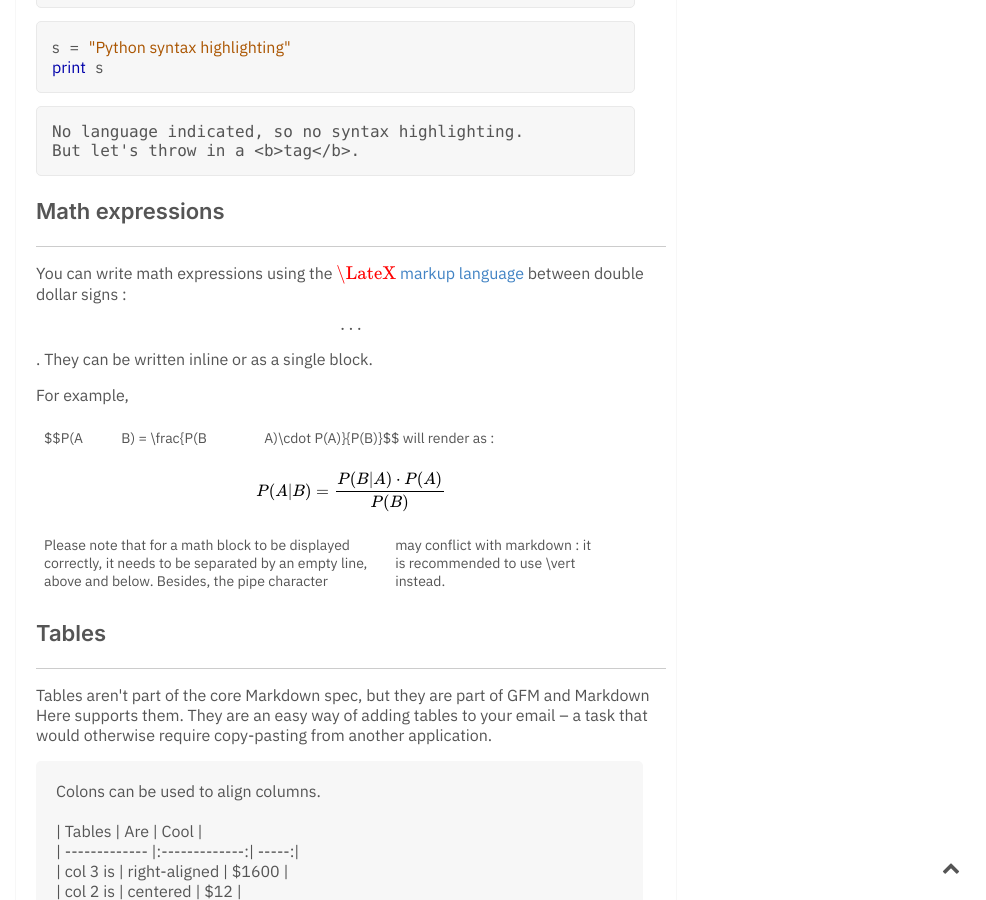
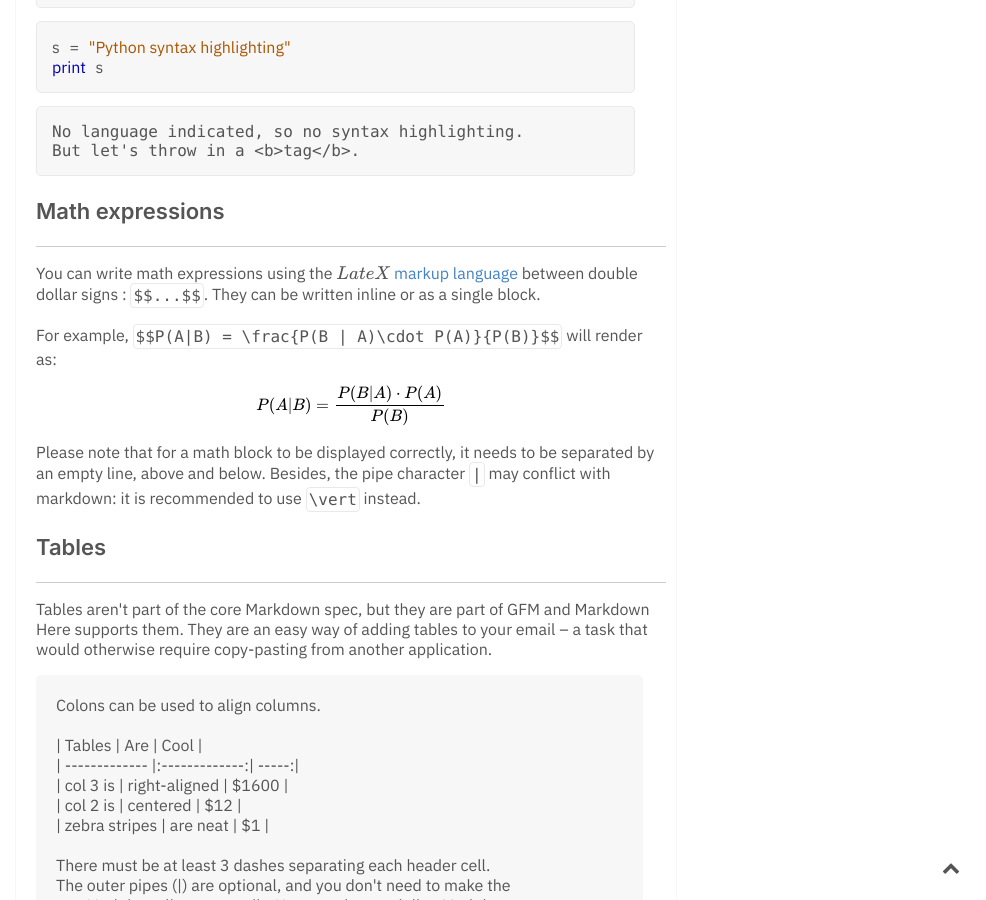
Before and after one commit to raghudotcc/simply-jekyll, a Jekyll site: the page built from _posts/2020-01-01-Test-page-to-see-how-the-markdown-is-rendered.md, in a window 1280 px wide and 900 px high, scrolled down 5080 px. Shown: the whole window, without its empty margins (294-1280 px from the left). Built offline with Jekyll 4.4.1, drawn with Linux system fonts in a browser that asks for light colours; formulas are drawn with MathJax 3; comment, search, counter and statistics services are not loaded.

```diff
--- a/_layouts/post.html
+++ b/_layouts/post.html
@@ -55,7 +55,7 @@
         </div>
         <button class="scroll-to-top" id="scroll-to-top"><i class="fa fa-chevron-up"></i></button>
     </div>
-    <script type="text/javascript" async src="https://cdn.mathjax.org/mathjax/latest/MathJax.js?config=TeX-MML-AM_CHTML"></script>
+    <script async src="https://cdnjs.cloudflare.com/ajax/libs/mathjax/2.7.1/MathJax.js?config=TeX-MML-AM_CHTML" type="text/javascript"></script>
     <script>
         document.getElementById("scroll-to-top").addEventListener("click", function() {
             window.scrollTo({top: 0, left: 0, behavior: 'smooth'});
--- a/_posts/2020-01-01-Test-page-to-see-how-the-markdown-is-rendered.md
+++ b/_posts/2020-01-01-Test-page-to-see-how-the-markdown-is-rendered.md
@@ -235,15 +235,13 @@ But let's throw in a <b>tag</b>.
 ### Math expressions
 ---
 
-You can write math expressions using the $$\LateX$$ [markup language](https://en.wikipedia.org/wiki/LaTeX) between double dollar signs : \$$...$$. They can be written inline or as a single block.
+You can write math expressions using the $$LateX$$ [markup language](https://en.wikipedia.org/wiki/LaTeX) between double dollar signs : `$$...$$`. They can be written inline or as a single block.
 
-For example,
-
-\$$P(A|B) = \frac{P(B | A)\cdot P(A)}{P(B)}$$ will render as :
+For example, `$$P(A|B) = \frac{P(B | A)\cdot P(A)}{P(B)}$$` will render as:
 
 $$P(A|B) = \frac{P(B | A)\cdot P(A)}{P(B)}$$
 
-Please note that for a math block to be displayed correctly, it needs to be separated by an empty line, above and below. Besides, the pipe character | may conflict with markdown : it is recommended to use \vert instead.
+Please note that for a math block to be displayed correctly, it needs to be separated by an empty line, above and below. Besides, the pipe character `|` may conflict with markdown: it is recommended to use `\vert` instead.
 
 {:#tables}
 ### Tables
```
